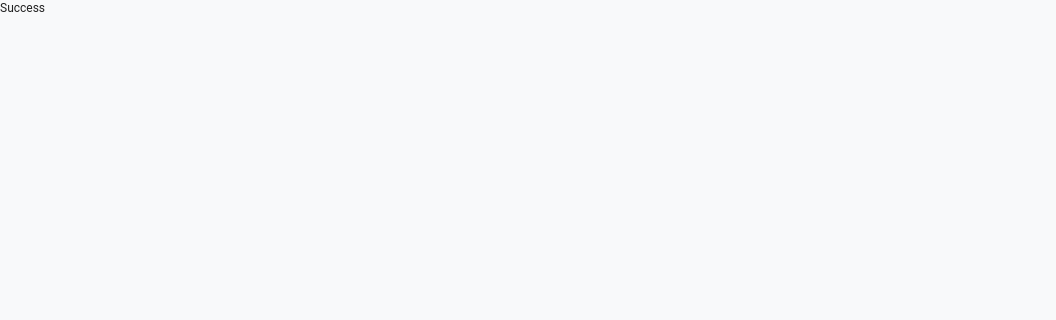
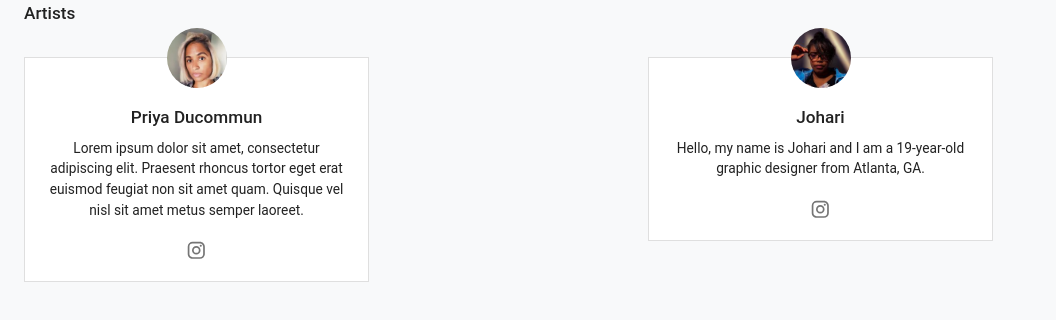
Before and after one commit to ouistitiprint/react-website, a React (Create React App) app: page / in a window 1280 px wide. Shown: the top 320 px of the page, without its empty margins (0-1056 px from the left). Built offline with nearby package versions, Linux system fonts and the light colour scheme.

Commit message:
Add CreatorsDisplay to the main campaign

```diff
--- a/src/App.tsx
+++ b/src/App.tsx
@@ -1,6 +1,8 @@
 import * as React from "react";
 import CssBaseline from "@material-ui/core/CssBaseline";
 import { MuiThemeProvider } from "@material-ui/core/styles";
+
+import { campaignBLM } from "./data/campaign";
 
 import Campaign from "./views/Campaign";
 import { theme } from "./style/theming";
@@ -10,6 +12,6 @@ export default () => (
   // Maybe possible to overide the theme in th Campaign directly
   <MuiThemeProvider theme={theme}>
     <CssBaseline />
-      <Campaign />
+      <Campaign campaign={campaignBLM}/>
   </MuiThemeProvider>
 );
--- a/src/views/Campaign.tsx
+++ b/src/views/Campaign.tsx
@@ -1,5 +1,12 @@
 import React from "react";
 import { makeStyles } from "@material-ui/core/styles";
+
+import { ICampaignData } from "../data/campaign";
+import Typography from "@material-ui/core/Typography";
+import Container from "@material-ui/core/Container";
+import CreatorCard from "../presenters/CreatorCard";
+import Grid from "@material-ui/core/Grid/Grid";
+import CreatorDisplay from "../presenters/CreatorsDisplay";
 
 
 const useStyles = makeStyles(theme => ({
@@ -8,16 +15,28 @@ const useStyles = makeStyles(theme => ({
       display: "flex",
       flexDirection: "column",
     },
+    artists: {
+        // flexGrow: 1,
+    }
 }));
 
-interface ICampaign {};
+export interface ICampaign {
+    campaign: ICampaignData,
+};
 
-const Campaign: React.FC<ICampaign> = () => {
+const Campaign: React.FC<ICampaign> = ({ campaign }) => {
     const classes = useStyles();
+
     return (
-        <div className={classes.root}>
-            Success
-        </div>
+        <Container className={classes.root}>
+            {/* --- Artists --- */}
+            <Typography variant="h6" component="h2">
+                Artists
+            </Typography>
+            <CreatorDisplay artists={campaign.artists}/>
+        </Container>
+
+
     );
 };
 
```
